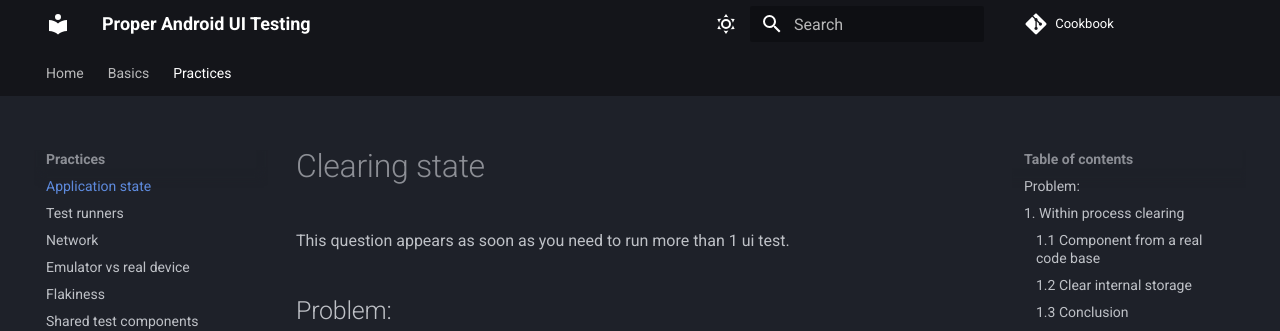
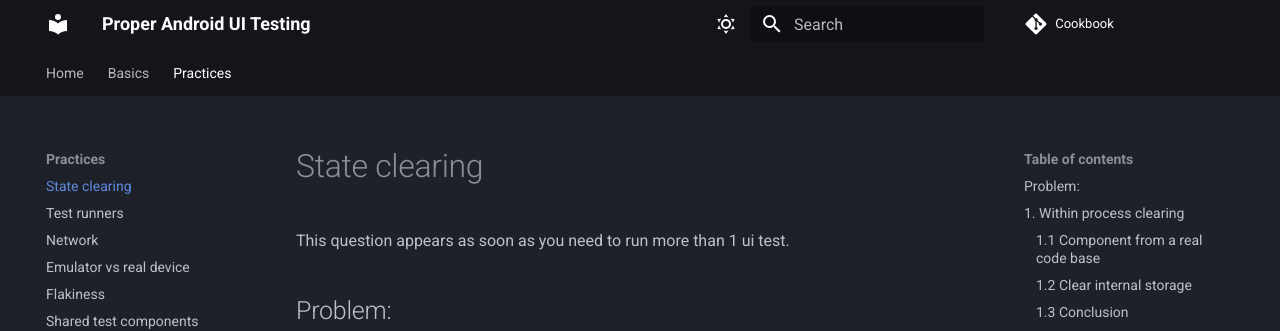
Before and after one commit to android-ui-testing/Cookbook, an MkDocs documentation site: the page built from docs/content/practices/state_clearing.md, in a window 1280 px wide and 900 px high. Shown: the top 331 px of the window. Built offline with MkDocs 1.6.1 and Material for MkDocs 9.7.7, drawn with Linux system fonts in a browser that asks for light colours; comment, search, counter and statistics services are not loaded.

Commit message:
Title fixed

```diff
--- a/docs/content/practices/state_clearing.md
+++ b/docs/content/practices/state_clearing.md
@@ -1,4 +1,4 @@
-# Clearing state
+# State clearing
 
 This question appears as soon as you need to run more than 1 ui test.
 
--- a/mkdocs.yml
+++ b/mkdocs.yml
@@ -30,7 +30,7 @@ nav:
       - Testing theory: basics/testing_theory.md
       - Instrumented testing: basics/instrumented_testing_basics.md
   - Practices:
-      - Application state: practices/state_clearing.md
+      - State clearing: practices/state_clearing.md
       - Test runners: practices/test_runners_review.md
       - Network: practices/network.md
       - Emulator vs real device: practices/emulator_vs_real_device.md
```
